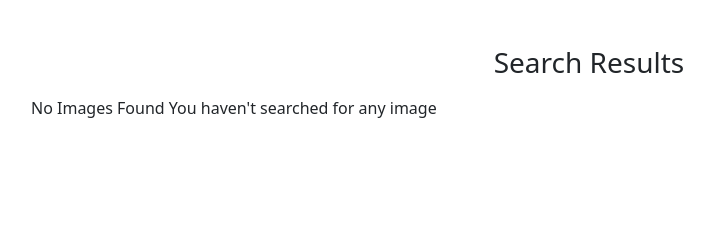
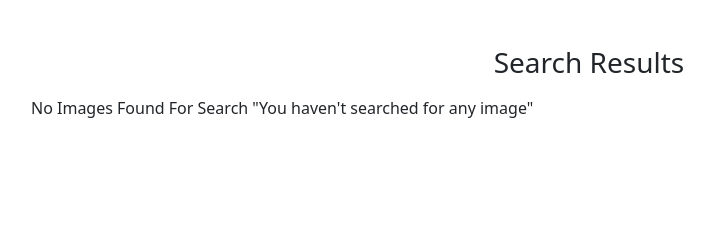
Before and after one commit to bignimz/travel-diary, a Django app: page /search/ in a window 1280 px wide. Shown: the part 562-800 px from the top of the page, without its empty margins (51-765 px from the left). Run offline with Django 3.2, Linux system fonts and the light colour scheme.

Commit message:
changed the notification message on the search page

```diff
--- a/gallery-app/travel/templates/search.html
+++ b/gallery-app/travel/templates/search.html
@@ -4,7 +4,7 @@
   {% if images %}
   <p>Search Results for {{message}} has found {{images|length}} images!</p>
   {% else %}
-  <p>No Images Found {{message}}</p>
+  <p>No Images Found For Search "{{message}}"</p>
   {% endif %}
   <div class="row row-cols-lg-4 row-cols-md-3 row-cols-sm-1">
     {% if images %} {% for image in images %}
```
